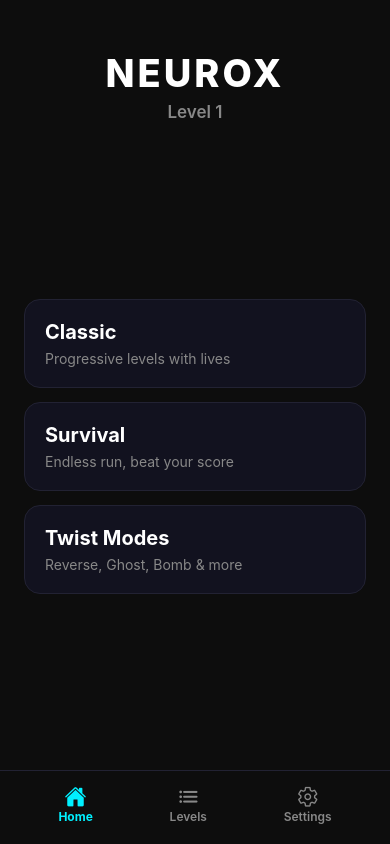
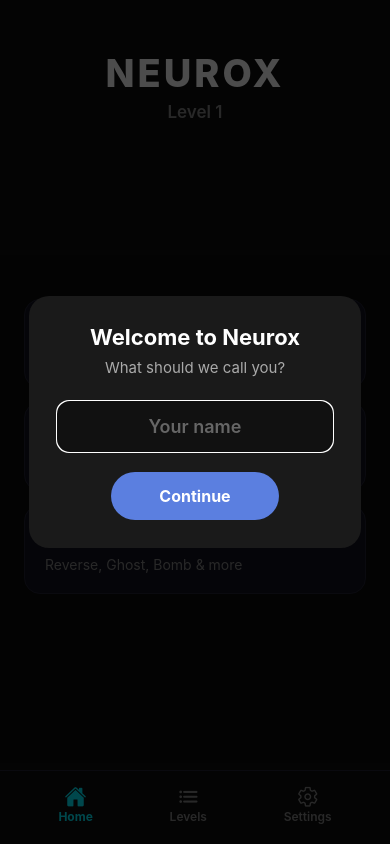
Before and after one commit to moadh704/neurox, a React Native app: screen /Home in a window 390 px wide. Built offline with nearby package versions, Linux system fonts and the light colour scheme.

Commit message:
feat: add first-time player name input modal on HomeScreen

```diff
--- a/src/screens/HomeScreen.tsx
+++ b/src/screens/HomeScreen.tsx
@@ -5,6 +5,8 @@ import {
   StyleSheet,
   TouchableOpacity,
   SafeAreaView,
+  Modal,
+  TextInput,
 } from 'react-native';
 import { useNavigation } from '@react-navigation/native';
 import { NativeStackNavigationProp } from '@react-navigation/native-stack';
@@ -15,20 +17,46 @@ import { Ionicons } from '@expo/vector-icons';
 type NavProp = NativeStackNavigationProp<RootStackParamList>;
 
 const CLASSIC_PROGRESS_KEY = '@neurox_classic_level';
+const PLAYER_NAME_KEY = '@neurox_player_name';
 
 export default function HomeScreen() {
   const navigation = useNavigation<NavProp>();
   const [currentLevel, setCurrentLevel] = useState(1);
+  const [playerName, setPlayerName] = useState<string>('');
+  const [showNameModal, setShowNameModal] = useState(false);
+  const [tempName, setTempName] = useState('');
 
   useEffect(() => {
-    const loadProgress = async () => {
+    const loadData = async () => {
       try {
-        const saved = await AsyncStorage.getItem(CLASSIC_PROGRESS_KEY);
-        if (saved) setCurrentLevel(parseInt(saved));
+        // Load classic progress
+        const savedLevel = await AsyncStorage.getItem(CLASSIC_PROGRESS_KEY);
+        if (savedLevel) setCurrentLevel(parseInt(savedLevel));
+
+        // Load player name
+        const savedName = await AsyncStorage.getItem(PLAYER_NAME_KEY);
+        if (savedName) {
+          setPlayerName(savedName);
+        } else {
+          // First time - ask for name
+          setTimeout(() => setShowNameModal(true), 600);
+        }
       } catch {}
     };
-    loadProgress();
+    loadData();
   }, []);
+
+  const savePlayerName = async () => {
+    const trimmed = tempName.trim();
+    if (trimmed.length < 2) return;
+
+    try {
+      await AsyncStorage.setItem(PLAYER_NAME_KEY, trimmed);
+      setPlayerName(trimmed);
+      setShowNameModal(false);
+      setTempName('');
+    } catch {}
+  };
 
   const goToMode = (mode: 'classic' | 'survival' | 'twist') => {
     navigation.navigate('Game', { mode });
@@ -39,6 +67,9 @@ export default function HomeScreen() {
       <View style={styles.container}>
         <View style={styles.header}>
           <Text style={styles.logo}>NEUROX</Text>
+          {playerName ? (
+            <Text style={styles.welcomeText}>Hey, {playerName}</Text>
+          ) : null}
           <Text style={styles.levelText}>Level {currentLevel}</Text>
         </View>
 
@@ -82,6 +113,40 @@ export default function HomeScreen() {
           </TouchableOpacity>
         </View>
       </View>
+
+      {/* First Time Name Modal */}
+      <Modal
+        visible={showNameModal}
+        transparent={true}
+        animationType="fade"
+      >
+        <View style={styles.modalOverlay}>
+          <View style={styles.modalContent}>
+            <Text style={styles.modalTitle}>Welcome to Neurox</Text>
+            <Text style={styles.modalSubtitle}>What should we call you?</Text>
+
+            <TextInput
+              style={styles.nameInput}
+              placeholder="Your name"
+              placeholderTextColor="#666666"
+              value={tempName}
+              onChangeText={setTempName}
+              maxLength={16}
+              autoFocus={true}
+              returnKeyType="done"
+              onSubmitEditing={savePlayerName}
+            />
+
+            <TouchableOpacity
+              style={styles.saveButton}
+              onPress={savePlayerName}
+              disabled={tempName.trim().length < 2}
+            >
+              <Text style={styles.saveButtonText}>Continue</Text>
+            </TouchableOpacity>
+          </View>
+        </View>
+      </Modal>
     </SafeAreaView>
   );
 }
@@ -101,6 +166,12 @@ const styles = StyleSheet.create({
     fontWeight: '800',
     color: '#FFFFFF',
     letterSpacing: 3,
+  },
+  welcomeText: {
+    fontSize: 16,
+    color: '#5B7FE0',
+    marginTop: 8,
+    fontWeight: '600',
   },
   levelText: {
     fontSize: 17,
@@ -142,4 +213,55 @@ const styles = StyleSheet.create({
   navItem: { alignItems: 'center' },
   navLabel: { color: '#888888', fontSize: 12, fontWeight: '600' },
   navLabelActive: { color: '#00f0ff', fontSize: 12, fontWeight: '700' },
+
+  // Modal styles
+  modalOverlay: {
+    flex: 1,
+    backgroundColor: 'rgba(0,0,0,0.7)',
+    justifyContent: 'center',
+    alignItems: 'center',
+  },
+  modalContent: {
+    backgroundColor: '#1A1A1A',
+    padding: 28,
+    borderRadius: 20,
+    width: '85%',
+    alignItems: 'center',
+  },
+  modalTitle: {
+    color: '#FFFFFF',
+    fontSize: 22,
+    fontWeight: '700',
+    marginBottom: 8,
+  },
+  modalSubtitle: {
+    color: '#AAAAAA',
+    fontSize: 15,
+    marginBottom: 24,
+  },
+  nameInput: {
+    backgroundColor: '#111111',
+    color: '#FFFFFF',
+    fontSize: 18,
+    fontWeight: '600',
+    width: '100%',
+    paddingVertical: 14,
+    paddingHorizontal: 16,
+    borderRadius: 12,
+    borderWidth: 1,
+    borderColor: '#333333',
+    marginBottom: 20,
+    textAlign: 'center',
+  },
+  saveButton: {
+    backgroundColor: '#5B7FE0',
+    paddingHorizontal: 48,
+    paddingVertical: 14,
+    borderRadius: 30,
+  },
+  saveButtonText: {
+    color: '#FFFFFF',
+    fontSize: 16,
+    fontWeight: '700',
+  },
 });
```
